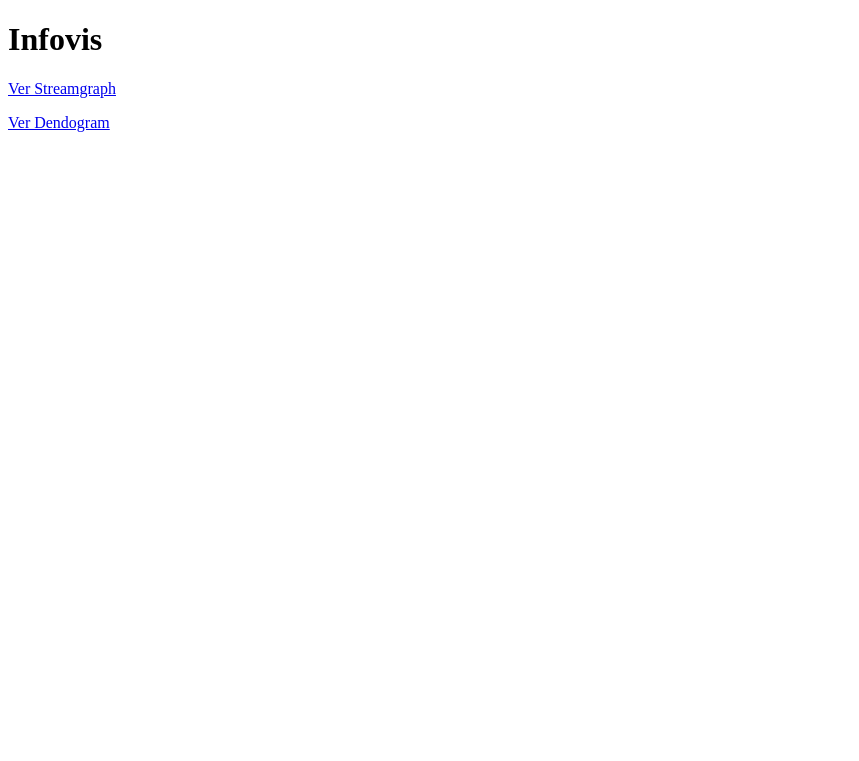
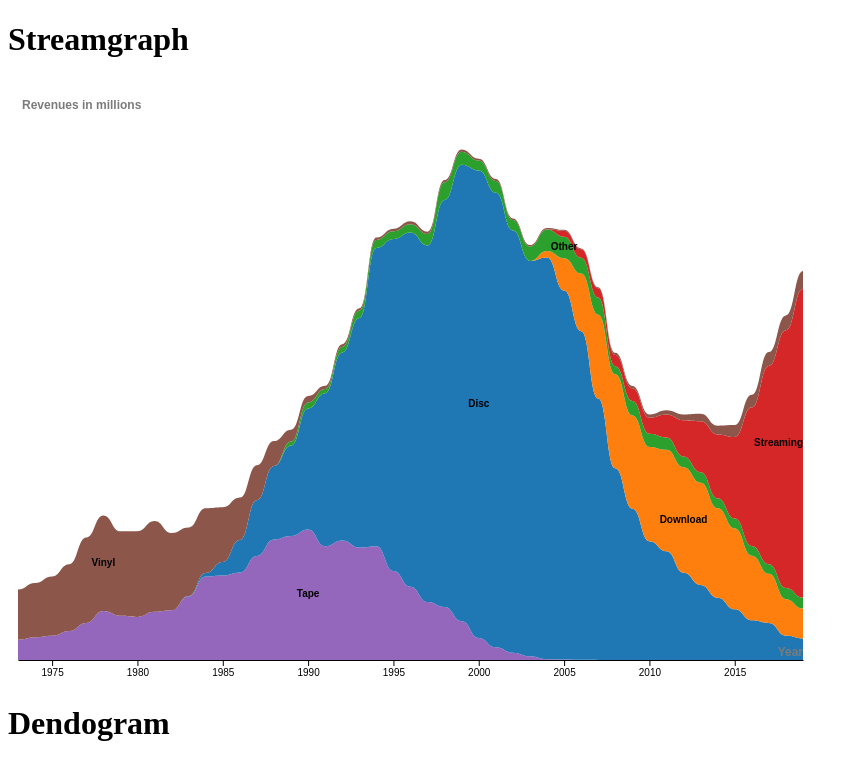
Before and after one commit to facufl23/infovis, a plain HTML site: page rawgraph/index.html in a window 1280 px wide. Shown: the top 761 px of the page, without its empty margins (0-859 px from the left). Drawn offline with Linux system fonts and the light colour scheme.

Commit message:
Update index.html

```diff
--- a/rawgraph/index.html
+++ b/rawgraph/index.html
@@ -5,8 +5,16 @@
   <title>Infovis</title>
 </head>
 <body>
-  <h1>Infovis</h1>
-  <p><a href="./streamgraph.svg">Ver Streamgraph</a></p>
-  <p><a href="./dendogram.svg">Ver Dendogram</a></p>
+
+  <h1>Streamgraph</h1>
+  <object data="./streamgraph.svg" type="image/svg+xml">
+  Tu navegador no soporta SVG.
+  </object>
+
+  <h1>Dendogram</h1>
+  <object data="./dendogram.svg" type="image/svg+xml">
+  Tu navegador no soporta SVG.
+  </object>
+
 </body>
 </html>
```
